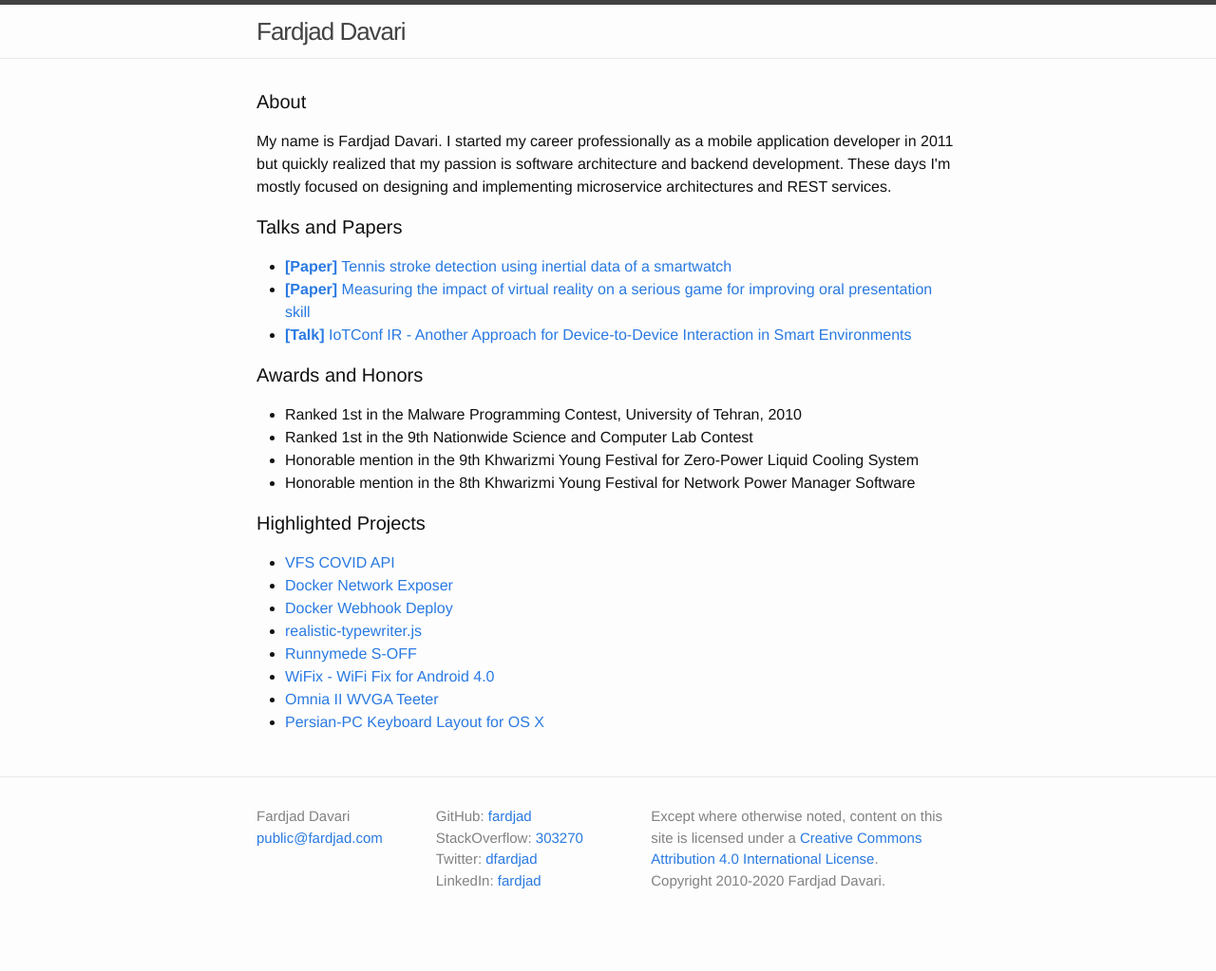
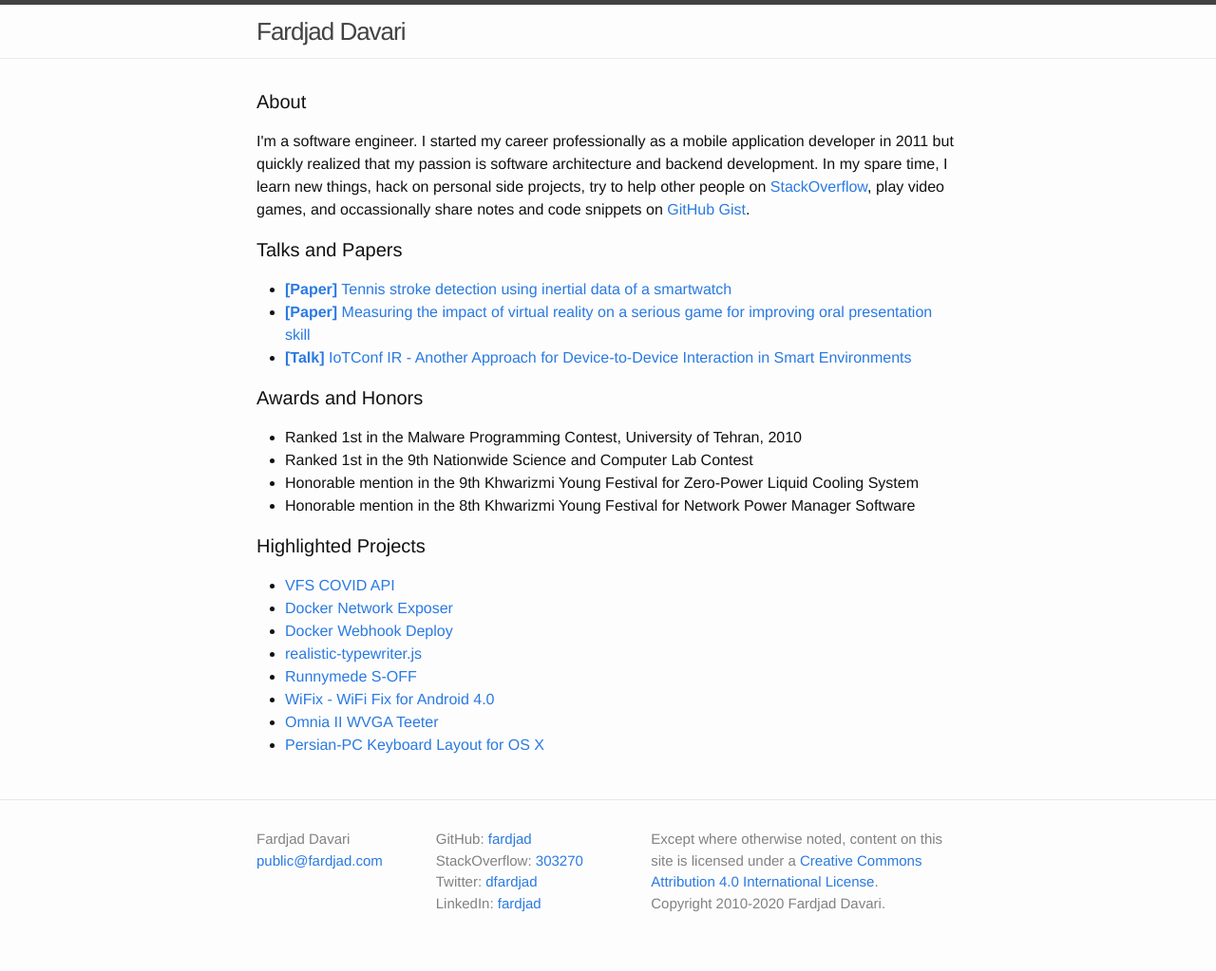
Before and after one commit to fardjad/fardjad.github.io, a Jekyll site: the page built from index.html, in a window 1280 px wide. Shown: the whole page at 95% size. Built offline with Jekyll 4.4.1, drawn with Linux system fonts in a browser that asks for light colours; before the commit the page ends 999 px from its top, so only the background shows below that.

Commit message:
Update about text

```diff
--- a/_includes/about.html
+++ b/_includes/about.html
@@ -1,9 +1,14 @@
 <div id="about">
   <h1 class="page-heading">About</h1>
   <p>
-    My name is Fardjad Davari. I started my career professionally as a mobile
+    I'm a software engineer. I started my career professionally as a mobile
     application developer in 2011 but quickly realized that my passion is
-    software architecture and backend development. These days I'm mostly focused
-    on designing and implementing microservice architectures and REST services.
+    software architecture and backend development. In my spare time, I learn new
+    things, hack on personal side projects, try to help other people on
+    <a href="https://stackoverflow.com/users/{{ site.stackoverflow_username }}">
+      StackOverflow</a
+    >, play video games, and occassionally share notes and code snippets on
+    <a href="https://gist.github.com/{{ site.github_username }}">GitHub Gist</a
+    >.
   </p>
 </div>
```
